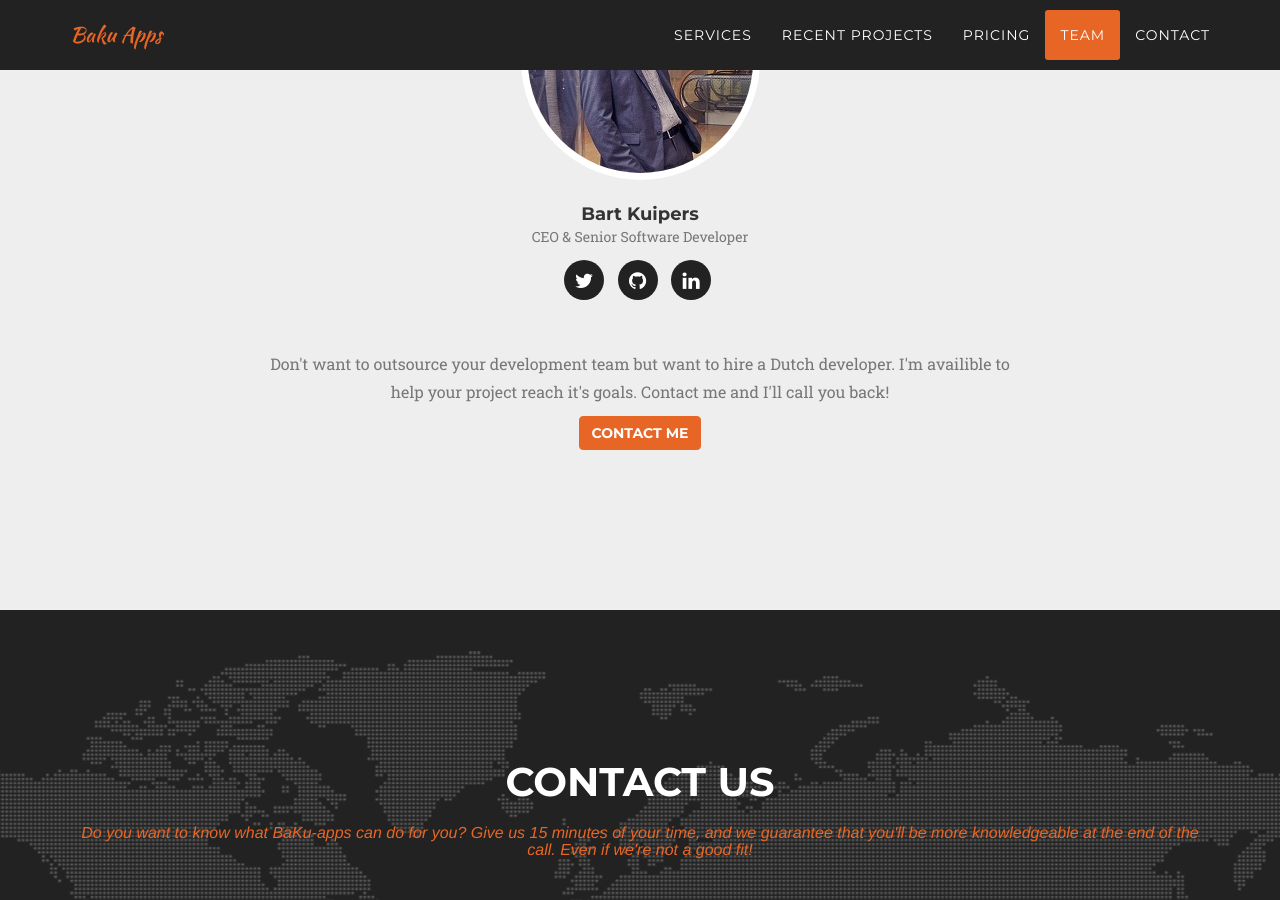
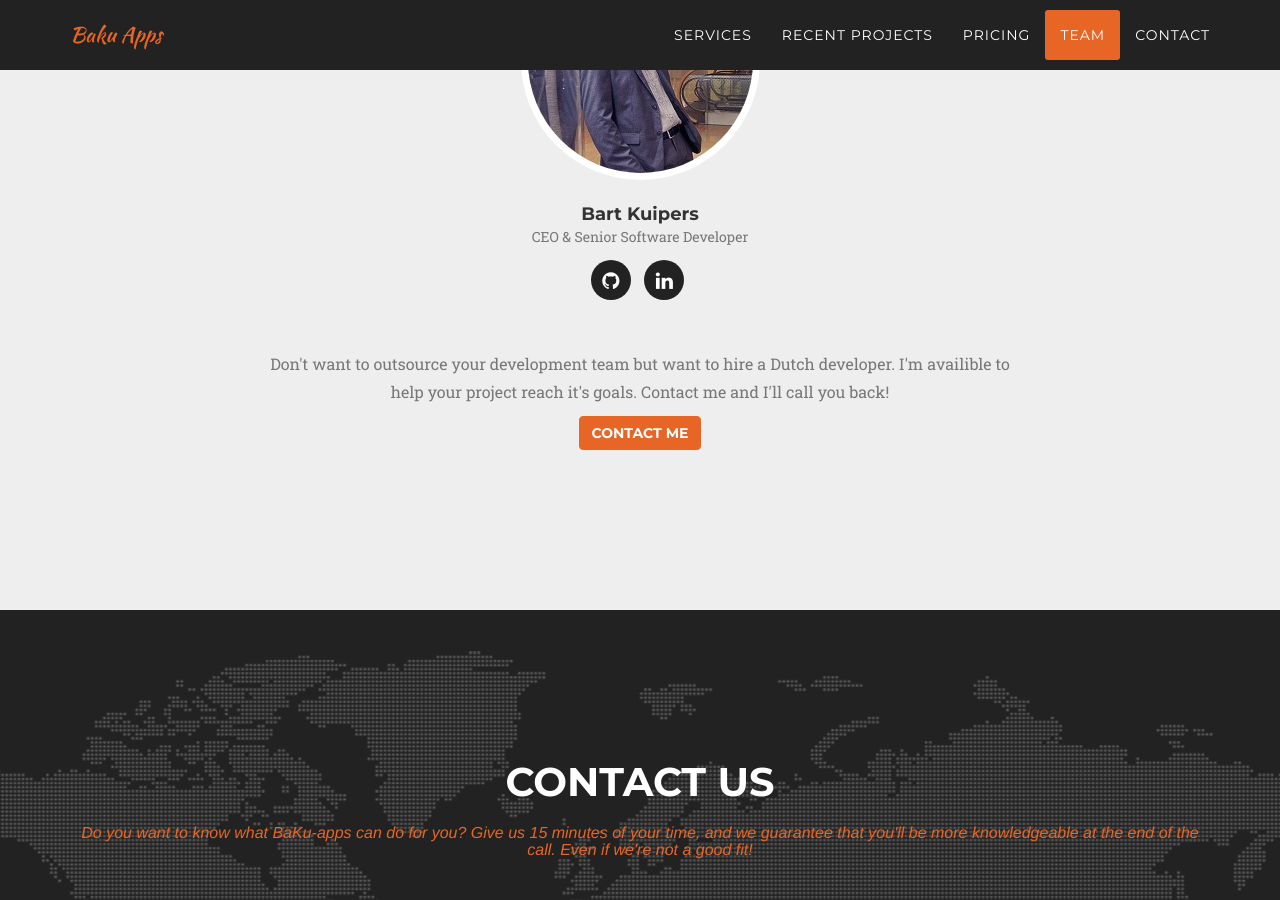
Before and after one commit to baku-apps/baku-apps.github.io, a Jekyll site: the page built from index.md, in a window 1280 px wide and 900 px high, scrolled down 3803 px. Built offline with Jekyll 4.4.1, drawn with Linux system fonts in a browser that asks for light colours; nearby versions of some CDN libraries; some web fonts are replaced.

Commit message:
new build

```diff
--- a/_includes/team.html
+++ b/_includes/team.html
@@ -15,11 +15,14 @@
                     <h4>{{ member.name }}</h4>
                     <p class="text-muted">{{ member.bio }}</p>
                     <ul class="list-inline social-buttons">
-                        <li><a href="http://twitter.com/{{ member.twitter }}"><i class="fa fa-twitter"></i></a>
+                        <!-- <li>
+                            <a href="http://twitter.com/{{ member.twitter }}"><i class="fa fa-twitter"></i></a>
+                        </li> -->
+                        <li>
+                            <a href="http://www.github.com/{{ member.github }}"><i class="fa fa-github"></i></a>
                         </li>
-                        <li><a href="http://www.github.com/{{ member.github }}"><i class="fa fa-github"></i></a>
-                        </li>
-                        <li><a href="http://www.linkedin.com/in/{{ member.linkedin }}"><i class="fa fa-linkedin"></i></a>
+                        <li>
+                            <a href="http://www.linkedin.com/in/{{ member.linkedin }}"><i class="fa fa-linkedin"></i></a>
                         </li>
                     </ul>
                 </div>
```
